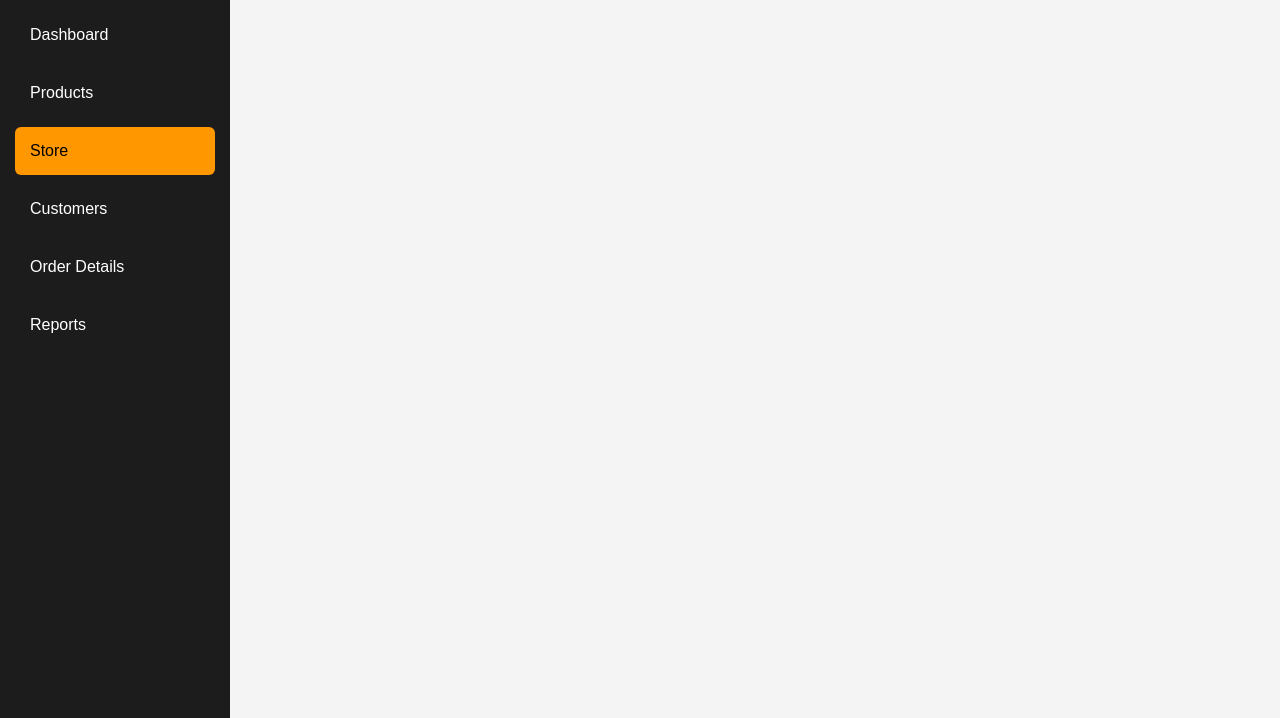
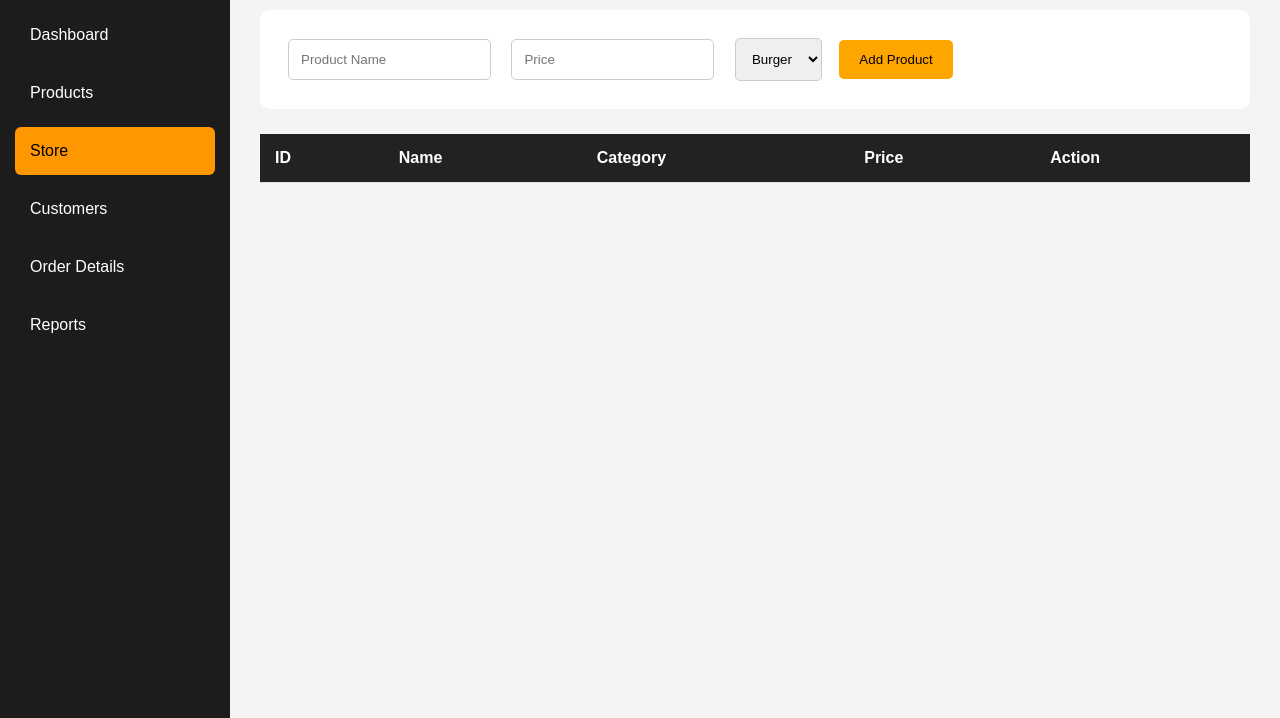
Before and after one commit to Roneth87/BiteCraft-Burger-Shop-POS-System, a plain HTML site: page products.html in a window 1280 px wide. Shown: the part 82-800 px from the top of the page. Drawn offline with Linux system fonts and the light colour scheme.

Commit message:
Add product manage section

```diff
--- a/products.html
+++ b/products.html
@@ -1,5 +1,6 @@
 <!DOCTYPE html>
 <html lang="en">
+
 <head>
     <meta charset="UTF-8">
     <meta name="viewport" content="width=device-width, initial-scale=1.0">
@@ -8,6 +9,7 @@
     <link rel="icon" href="assets/img/icon.jpg">
     <link rel="stylesheet" href="style.css">
 </head>
+
 <body>
 
     <div class="sidebar">
@@ -26,6 +28,48 @@
 
 
 
+    <div class="main">
+
+        <h1> Manage Products</h1>
+
+        <div class="form-box">
+
+            <input type="text" id="productName" placeholder="Product Name">
+
+            <input type="number" id="productPrice" placeholder="Price">
+
+            <select id="productCategory">
+                <option value="Burger">Burger</option>
+                <option value="Fries">Fries</option>
+                <option value="Drinks">Drinks</option>
+            </select>
+
+            <button onclick="addProduct()">Add Product</button>
+
+        </div>
+
+        <table>
+
+            <thead>
+                <tr>
+                    <th>ID</th>
+                    <th>Name</th>
+                    <th>Category</th>
+                    <th>Price</th>
+                    <th>Action</th>
+                </tr>
+            </thead>
+
+            <tbody id="productTable"></tbody>
+
+        </table>
+
+    </div>
+
+
+
+
     <script src="app.js"></script>
 </body>
+
 </html>
```
